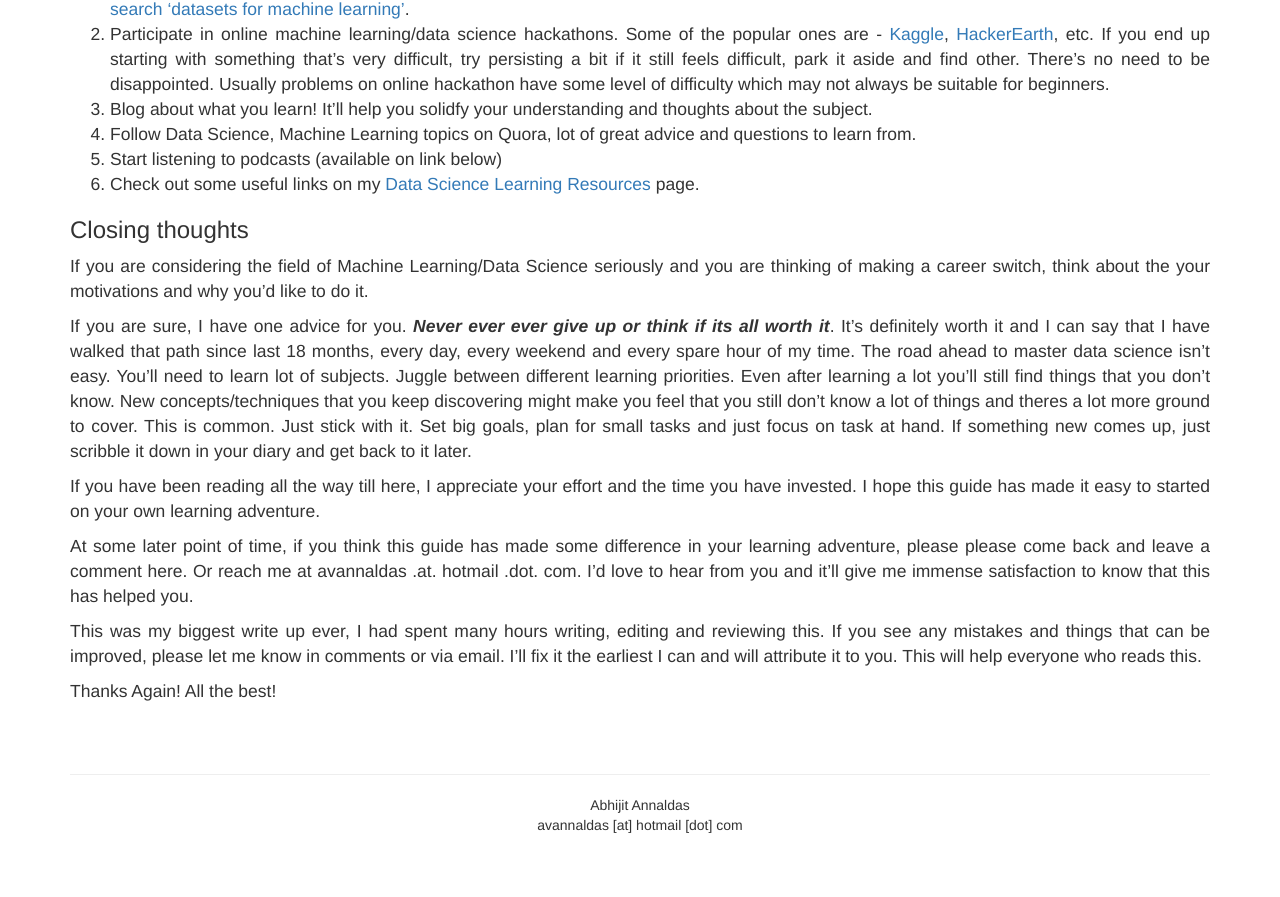
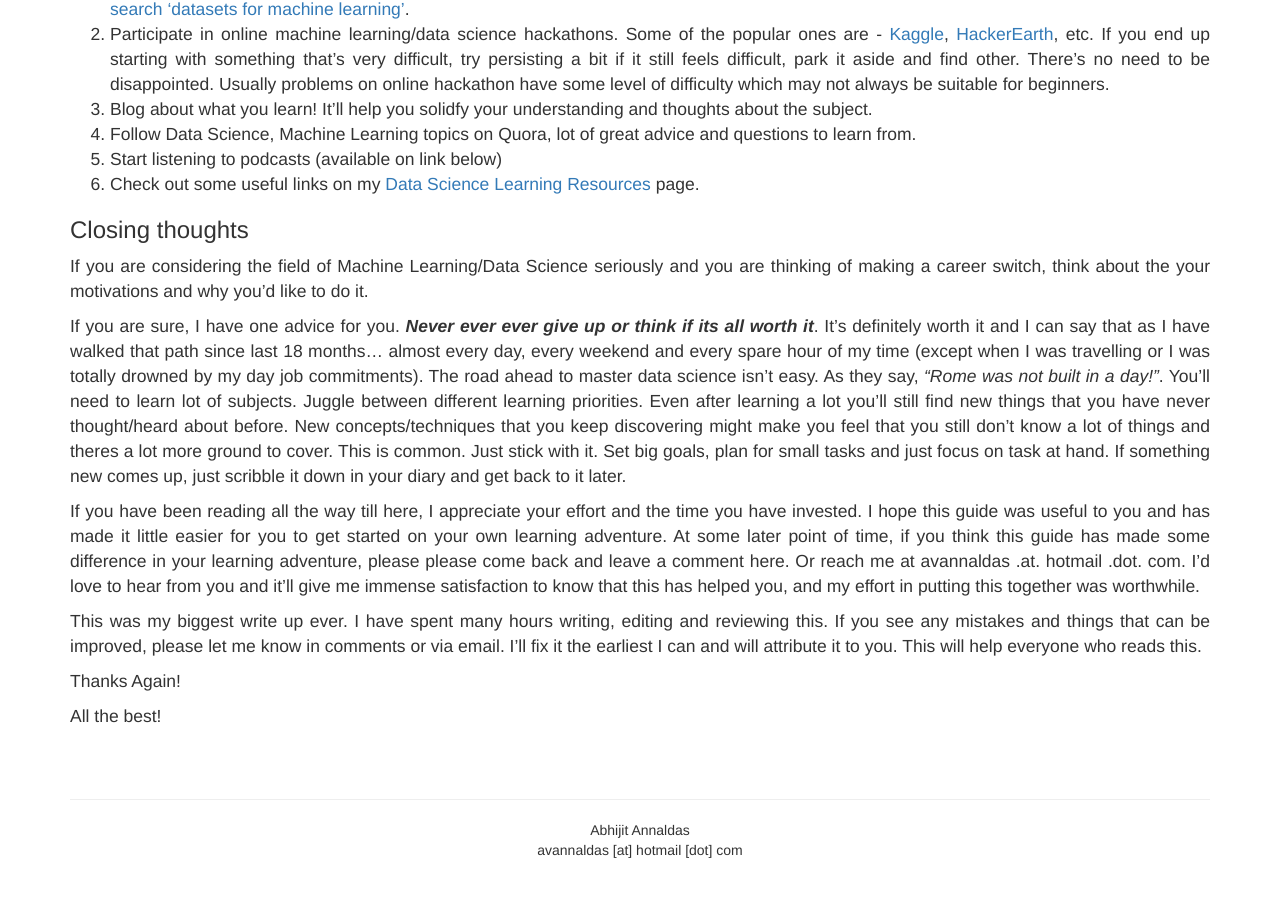
Before and after one commit to devm1023/ML_project, a Jekyll site: the page built from pages/machine-learning-in-one-hour.markdown, in a window 1280 px wide and 900 px high, scrolled down 4450 px. Shown: the top 897 px of the window. Built offline with Jekyll 4.4.1, drawn with Linux system fonts in a browser that asks for light colours; nearby versions of some CDN libraries; before the commit the page ends 5325 px from its top, so only the background shows below that.

Commit message:
Update machine-learning-in-one-hour.markdown

```diff
--- a/pages/machine-learning-in-one-hour.markdown
+++ b/pages/machine-learning-in-one-hour.markdown
@@ -108,13 +108,12 @@ Yes, that's the most important thing and this guide would have been incomplete w
 ### Closing thoughts
 If you are considering the field of Machine Learning/Data Science seriously and you are thinking of making a career switch, think about the your motivations and why you'd like to do it.
 
-If you are sure, I have one advice for you. **_Never ever ever give up or think if its all worth it_**. It's definitely worth it and I can say that I have walked that path since last 18 months, every day, every weekend and every spare hour of my time. The road ahead to master data science isn't easy. You'll need to learn lot of subjects. Juggle between different learning priorities. Even after learning a lot you'll still find things that you don't know. New concepts/techniques that you keep discovering might make you feel that you still don't know a lot of things and theres a lot more ground to cover. This is common. Just stick with it. Set big goals, plan for small tasks and just focus on task at hand. If something new comes up, just scribble it down in your diary and get back to it later.
+If you are sure, I have one advice for you. **_Never ever ever give up or think if its all worth it_**. It's definitely worth it and I can say that as I have walked that path since last 18 months... almost every day, every weekend and every spare hour of my time (except when I was travelling or I was totally drowned by my day job commitments). The road ahead to master data science isn't easy. As they say, _"Rome was not built in a day!"_. You'll need to learn lot of subjects. Juggle between different learning priorities. Even after learning a lot you'll still find new things that you have never thought/heard about before. New concepts/techniques that you keep discovering might make you feel that you still don't know a lot of things and theres a lot more ground to cover. This is common. Just stick with it. Set big goals, plan for small tasks and just focus on task at hand. If something new comes up, just scribble it down in your diary and get back to it later.
 
-If you have been reading all the way till here, I appreciate your effort and the time you have invested. I hope this guide has made it easy to started on your own learning adventure.
+If you have been reading all the way till here, I appreciate your effort and the time you have invested. I hope this guide was useful to you and has made it little easier for you to get started on your own learning adventure. At some later point of time, if you think this guide has made some difference in your learning adventure, please please come back and leave a comment here. Or reach me at avannaldas .at. hotmail .dot. com. I'd love to hear from you and it'll give me immense satisfaction to know that this has helped you, and my effort in putting this together was worthwhile.
 
-At some later point of time, if you think this guide has made some difference in your learning adventure, please please come back and leave a comment here. Or reach me at avannaldas .at. hotmail .dot. com. I'd love to hear from you and it'll give me immense satisfaction to know that this has helped you.
-
-This was my biggest write up ever, I had spent many hours writing, editing and reviewing this. If you see any mistakes and things that can be improved, please let me know in comments or via email. I'll fix it the earliest I can and will attribute it to you. This will help everyone who reads this.
+This was my biggest write up ever. I have spent many hours writing, editing and reviewing this. If you see any mistakes and things that can be improved, please let me know in comments or via email. I'll fix it the earliest I can and will attribute it to you. This will help everyone who reads this.
 
 Thanks Again!
+
 All the best!
```
